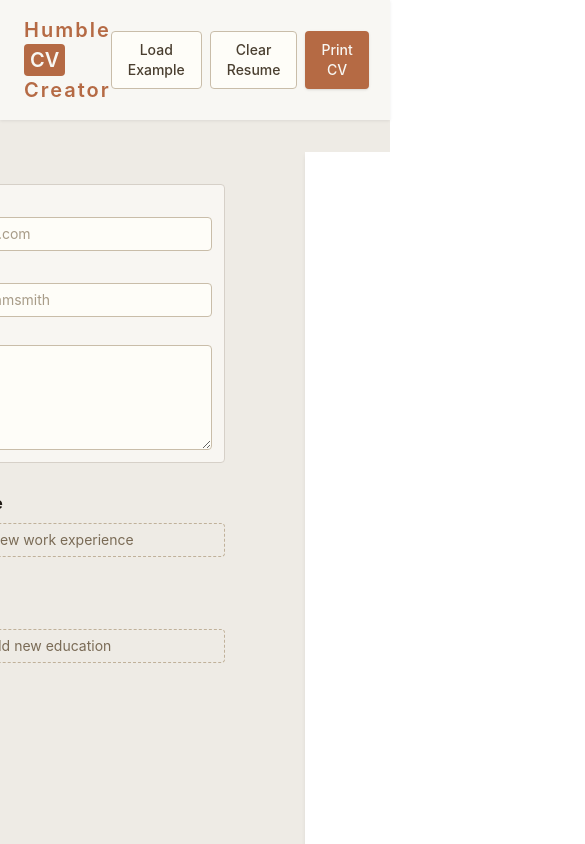
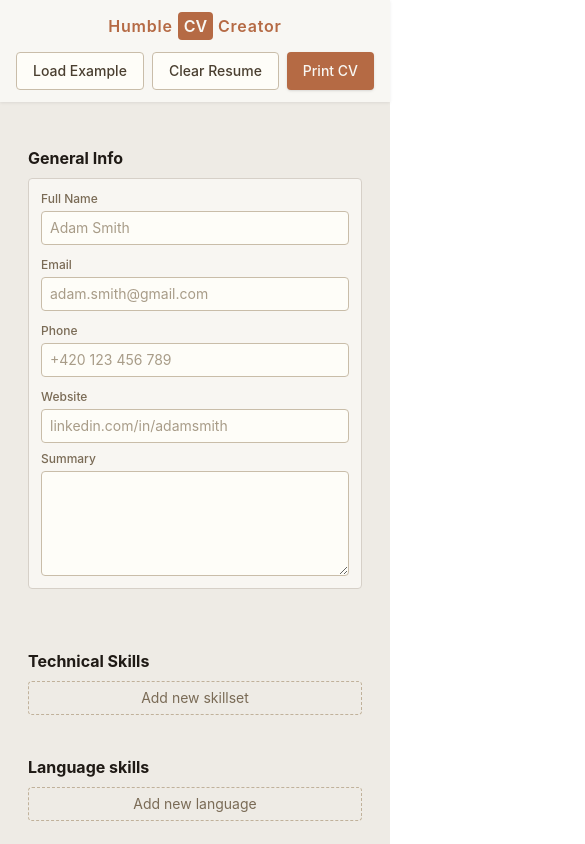
Before and after one commit to alexandrr2222/cv_application, a React (Vite) app: page / in a window 390 px wide. Shown: the top 844 px of the page, 585 px wide, since content can reach past the window. Built offline with nearby package versions, Linux system fonts and the light colour scheme.

Commit message:
Add responsivness

```diff
--- a/src/App.tsx
+++ b/src/App.tsx
@@ -17,8 +17,9 @@ function App() {
   }
   return (
     <div className="bg-[#eeebe5] font-sans min-h-dvh">
-      <header className="sticky top-0 z-10 print:hidden bg-[#f8f7f3] flex items-center justify-between px-6 py-4 shadow-[0_1px_3px_rgba(0,0,0,0.08)]">
-        <p className="select-none text-xl font-semibold  tracking-widest text-accent">
+      <header className="sticky top-0 z-10 print:hidden bg-[#f8f7f3] flex flex-wrap items-center justify-center sm:justify-between gap-3 px-4 sm:px-6 py-3 sm:py-4 shadow-[0_1px_3px_rgba(0,0,0,0.08)]">
+        <p className="w-full sm:w-auto text-center sm:text-left text-base sm:text-xl font-semibold tracking-wider sm:tracking-widest text-accent">
+          {" "}
           Humble{" "}
           <span className="bg-accent inline-block transition-transform duration-200 hover:-rotate-6 hover:scale-110 text-[#f8f7f3] px-1.5 py-0.5 rounded-sm tracking-normal">
             CV
@@ -43,7 +44,8 @@ function App() {
           />
         </div>
       </header>
-      <main className="flex gap-20 items-start justify-center px-6 py-8 min-h-dvh print:block print:p-0 print:bg-white">
+      <main className="flex flex-col xl:gap-12 2xl:gap-20 xl:shrink-0 xl:flex-row items-start justify-center px-4 sm:px-6 py-8 print:block print:p-0">
+        {" "}
         <FormPanel cvData={cvData} updateSection={updateSection} />
         <PrintedCv cvData={cvData} />
       </main>
--- a/src/FormPanel.tsx
+++ b/src/FormPanel.tsx
@@ -11,14 +11,14 @@ export function FormPanel({ cvData, updateSection }: FormPanelProps) {
     <form
       aria-label="CV editor"
       onSubmit={(e) => e.preventDefault()}
-      className="flex flex-col w-184 shrink-0 rounded-lg print:hidden"
+      className="flex flex-col gap-8 w-full xl:w-184 shrink-0 rounded-lg p-3 sm:p-5 print:hidden"
     >
       <GeneralInfo
         generalInfo={cvData.generalInfo}
         updateSection={updateSection}
       />
 
-      <div className="columns-2 gap-6">
+      <div className="columns-1 md:columns-2 gap-6">
         <TechnicalSkills
           technicalSkills={cvData.technicalSkills}
           updateSection={updateSection}
--- a/src/PrintedCv.tsx
+++ b/src/PrintedCv.tsx
@@ -5,7 +5,7 @@ import { SectionHeader } from "./PrintedCvComponents/SectionHeader";
 
 export function PrintedCv({ cvData }: { cvData: cvDataType }) {
   return (
-    <div className=" sticky top-33 self-start print:static">
+    <div className="hidden xl:block sticky top-33 self-start print:block! print:static">
       <div className="zoom-[0.75] print:zoom-[1]">
         <article className="font-serif w-[210mm] min-h-[297mm] p-[15mm] bg-white text-black shadow-md print:shadow-none print:w-full print:min-h-0 text-sm leading-relaxed space-y-6">
           <header
--- a/src/formPanelComponents/GeneralInfo.tsx
+++ b/src/formPanelComponents/GeneralInfo.tsx
@@ -19,7 +19,7 @@ export function GeneralInfo({
   return (
     <FormSection title={"General Info"}>
       <SectionWrapper element="div" key="generalInfo">
-        <ul className="grid grid-cols-2 gap-3">
+        <ul className="grid grid-cols-1 sm:grid-cols-2 gap-3">
           <li>
             <FormInput
               id={"fullNameInput"}
```
